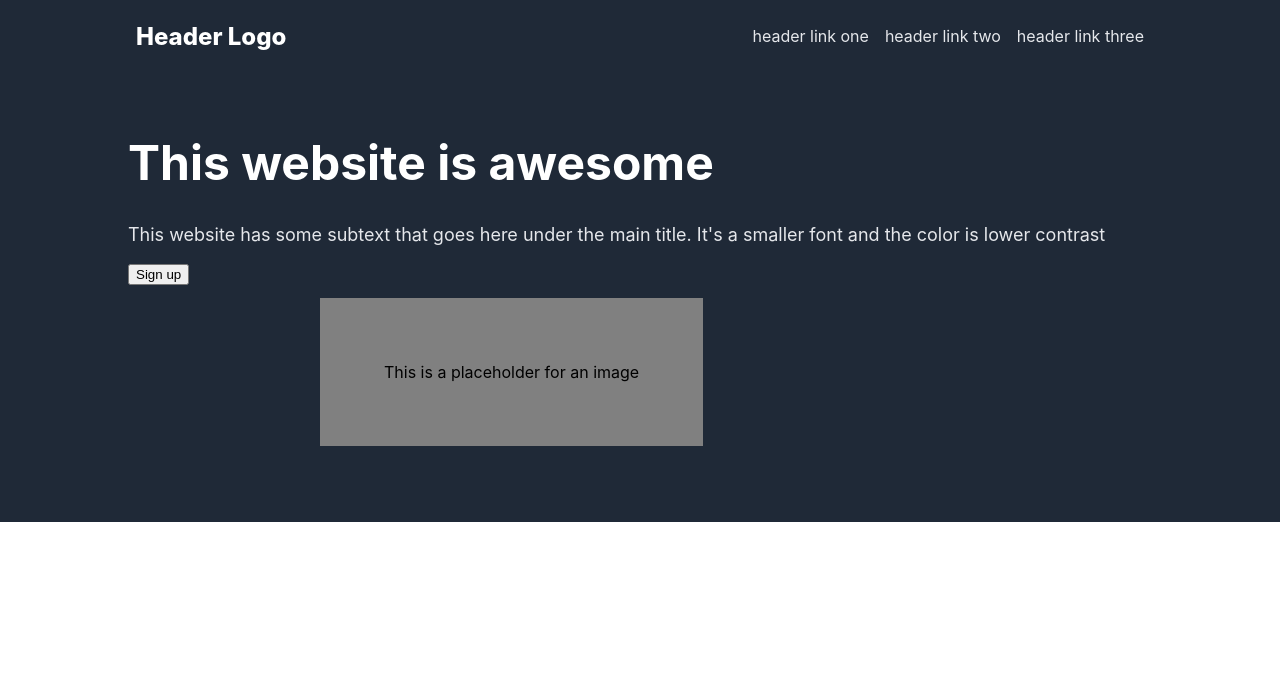
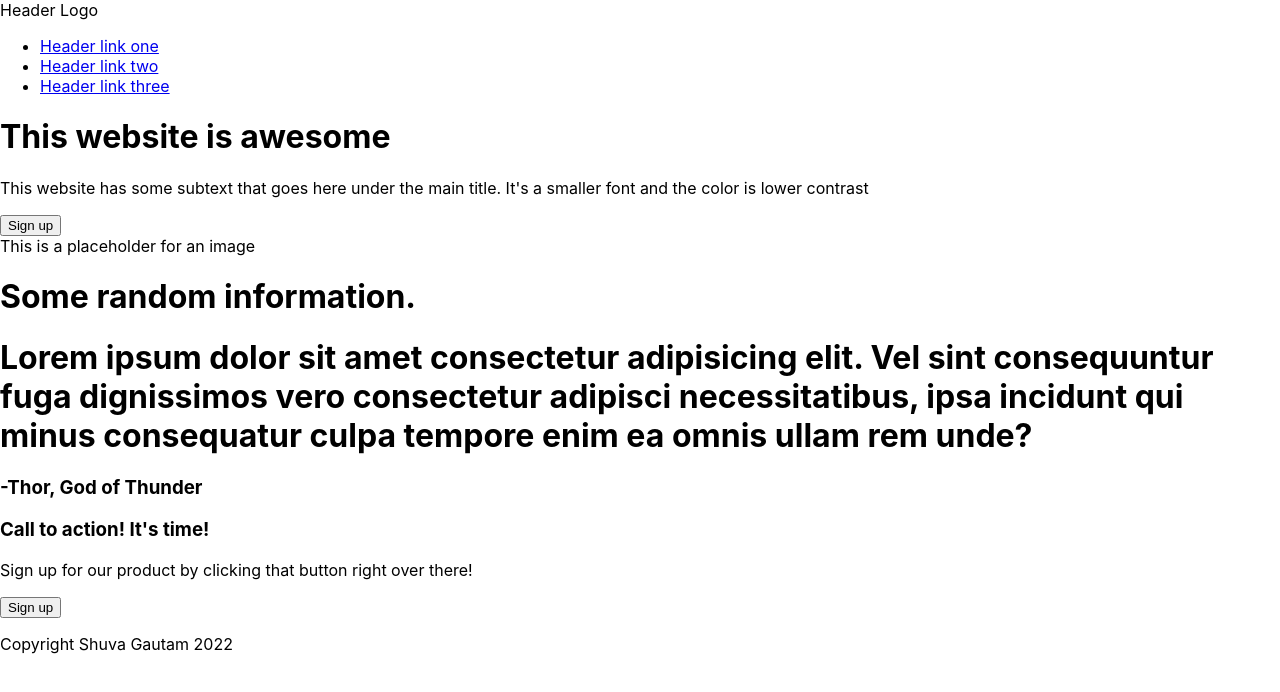
Before and after one commit to NarayanGautam/Landing-Page, a plain HTML site: page index.html in a window 1280 px wide. Drawn offline with Linux system fonts and the light colour scheme.

Commit message:
html layout

```diff
--- a/index.html
+++ b/index.html
@@ -8,23 +8,44 @@
     <link rel="stylesheet" href="styles.css">
 </head>
 <body>
-    <div class="header">
-        <div class="logo">Header Logo</div>
-        <ul class="links">
-            <li><a href="#">header link one</a></li>
-            <li><a href="#">header link two</a></li>
-            <li><a href="#">header link three</a></li>
+    <header>
+        <div class="logo">
+            Header Logo
+        </div>
+        <nav>
+            <ul>
+                <li><a href="#">Header link one</a></li>
+                <li><a href="#">Header link two</a></li>
+                <li><a href="#">Header link three</a></li>
             </ul>
-    </div>
-    <div class="hero">
+        </nav>
+    </header>
+    <main>
+        <div class="landing">
             <div class="left">
                 <h1>This website is awesome</h1>
                 <p>This website has some subtext that goes here under the main title. It's a smaller font and the color is lower contrast</p>
                 <button>Sign up</button>
             </div>
             <div class="right">
-            <div class="img-placeholder">This is a placeholder for an image</div>
+                This is a placeholder for an image
             </div>
         </div>
+        <div class="info">
+            <h1>Some random information.</h1>
+        </div>
+        <div class="quote">
+            <h1>Lorem ipsum dolor sit amet consectetur adipisicing elit. Vel sint consequuntur fuga dignissimos vero consectetur adipisci necessitatibus, ipsa incidunt qui minus consequatur culpa tempore enim ea omnis ullam rem unde?</h1>
+            <h3>-Thor, God of Thunder</h3>
+        </div>
+        <div class="cta">
+            <h3>Call to action! It's time!</h3>
+            <p>Sign up for our product by clicking that button right over there!</p>
+            <button>Sign up</button>
+        </div>
+    </main>
+    <footer>
+        <p>Copyright Shuva Gautam 2022</p>
+    </footer>
 </body>
 </html>
--- a/styles.css
+++ b/styles.css
@@ -2,63 +2,3 @@ body {
     font-family: -apple-system, BlinkMacSystemFont, 'Segoe UI', Roboto, Oxygen, Ubuntu, Cantarell, 'Open Sans', 'Helvetica Neue', sans-serif;
     margin: 0;
 }
-
-.header {
-    display: flex;
-    justify-content: space-between;
-    align-items: center;
-    padding: 10px;
-    background-color: #1F2937;
-    padding-bottom: 3%;
-}
-
-.logo {
-    margin-left: 10%;
-    color: white;
-    font-size: 24px;
-    font-weight: 800;
-}
-
-.links {
-    margin-right: 10%;
-}
-
-ul {
-    list-style: none;
-    display: flex;
-    gap: 16px;
-}
-
-a {
-    text-decoration: none;
-    color: #e5e7eb;
-}
-
-.hero {
-    display: flex;
-    flex-wrap: wrap;
-    background-color: #1F2937;
-    padding-bottom: 5%;
-}
-
-.hero .left h1 {
-    color: white;
-    font-size: 48px;
-    font-weight: bolder;
-}
-
-.hero .left p {
-    color: #e5e7eb;
-    font-size: 18px;
-}
-
-.left{
-    margin-left: 10%;
-}
-
-.right {
-    margin: 1% 10% 1% 25%;
-    background-color: grey;
-    padding: 5%;
-
-}
```
Lines whose indentation alone changed are shown as unchanged.
